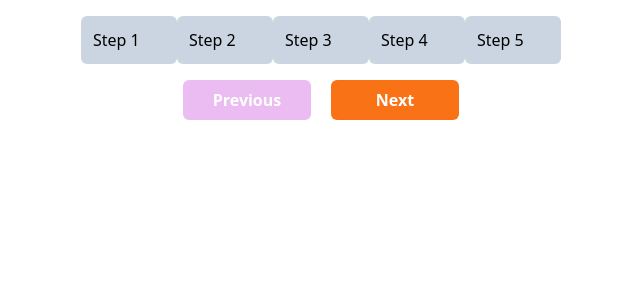
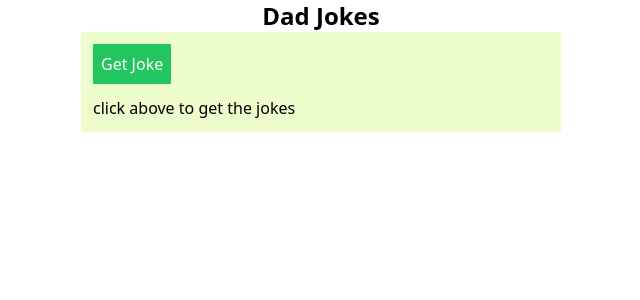
Before and after one commit to spidey2779/vue-js-basics, a Vue app: page / in a window 1280 px wide. Shown: the top 300 px of the page, without its empty margins (319-959 px from the left). Built offline with nearby package versions, Linux system fonts and the light colour scheme; the HTML template or start-up script is replaced by a standard one.

Commit message:
dad jokes completed

```diff
--- a/package.json
+++ b/package.json
@@ -11,6 +11,7 @@
     "format": "prettier --write src/"
   },
   "dependencies": {
+    "axios": "^1.7.2",
     "vue": "^3.4.21"
   },
   "devDependencies": {
--- a/src/App.vue
+++ b/src/App.vue
@@ -1,6 +1,6 @@
 <script setup>
-import Steps from './components/Steps/Steps.vue'
+import DadJoke from './components/DadJoke/DadJoke.vue'
 </script>
 <template>
-  <Steps />
+  <DadJoke />
 </template>
--- /dev/null
+++ b/src/components/DadJoke/DadJoke.vue
@@ -0,0 +1,30 @@
+<script setup>
+import axios from 'axios'
+import { ref } from 'vue'
+const joke = ref('')
+const loading = ref(false)
+const fetchJoke = async () => {
+  try {
+    loading.value = true
+    const response = await axios.get('https://icanhazdadjoke.com/', {
+      headers: {
+        Accept: 'application/json'
+      }
+    })
+    joke.value = response.data.joke
+    loading.value = false
+  } catch (e) {
+    console.log('Error fetching data: ' + e)
+    loading.value = false
+  }
+}
+</script>
+<template>
+  <h1 class="text-center text-2xl font-semibold">Dad Jokes</h1>
+  <div class="mx-auto bg-lime-100 w-[30rem] p-3 flex flex-col gap-3">
+    <button @click="fetchJoke" class="bg-green-500 rodned-md text-white p-2 w-fit">Get Joke</button>
+    <span v-if="loading">loading...</span>
+    <span v-if="!joke && !loading">click above to get the jokes </span>
+    <div v-show="joke && !loading" class="bg-sky-600 rounded-s-lg p-3 text-white">{{ joke }}</div>
+  </div>
+</template>
--- a/src/components/Steps/Steps.vue
+++ /dev/null
@@ -1,47 +0,0 @@
-<script setup>
-import { ref } from 'vue'
-
-const steps = ref(['Step 1', 'Step 2', 'Step 3', 'Step 4', 'Step 5'])
-let currentStep = ref(0)
-
-const nextStep = () => {
-  if (currentStep.value < steps.value.length - 1) {
-    currentStep.value++
-  }
-}
-const prevStep = () => {
-  if (currentStep.value > 0) {
-    currentStep.value--
-  }
-}
-</script>
-<template>
-  <div>
-    <div class="grid items-center justify-center grid-cols-5 mx-auto my-4 w-fit">
-      <div
-        v-for="(step, index) in steps"
-        :key="index"
-        class="rounded-md bg-slate-300 w-[6rem] p-3"
-        :class="{ 'bg-green-400': index === currentStep }"
-      >
-        {{ step }}
-      </div>
-    </div>
-    <div class="flex items-center justify-between gap-5 mx-auto my-4 w-fit">
-      <button
-        @click="prevStep"
-        class="px-4 py-2 rounded-md bg-fuchsia-600 w-[8rem] text-white font-semibold disabled:opacity-30"
-        :disabled="currentStep === 0"
-      >
-        Previous
-      </button>
-      <button
-        @click="nextStep"
-        class="px-4 py-2 bg-orange-500 rounded-md w-[8rem] text-white font-semibold disabled:opacity-30"
-        :disabled="currentStep === steps.length - 1"
-      >
-        Next
-      </button>
-    </div>
-  </div>
-</template>
```
Also changed, not shown: 1 other file (tests, documents, lock files or other folders).
